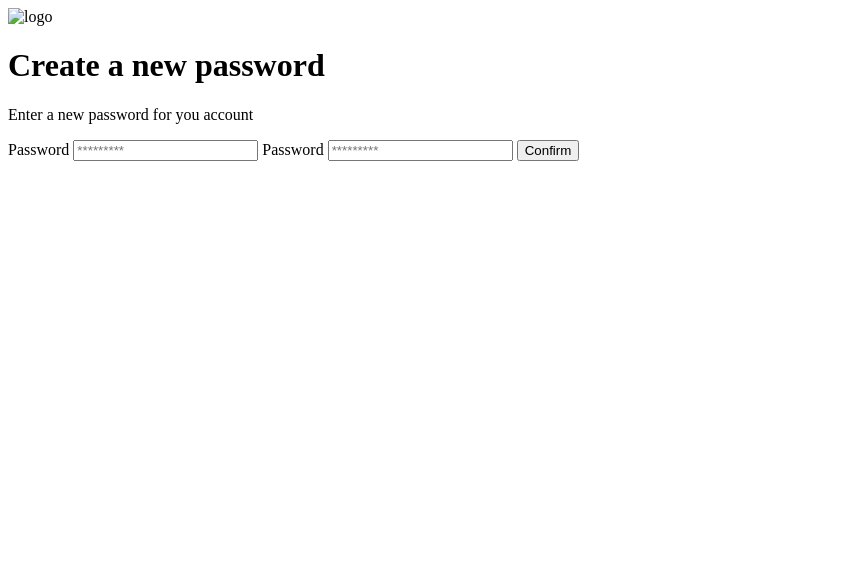
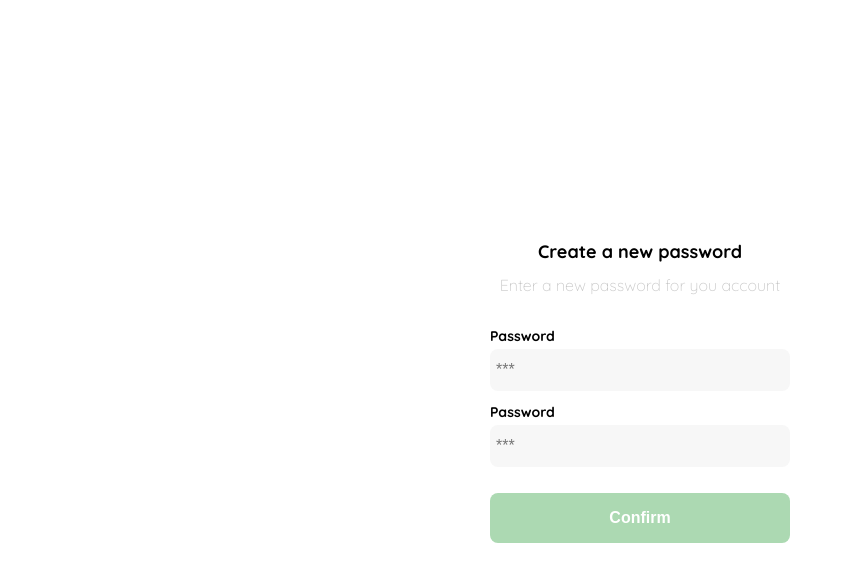
Before and after one commit to Juan1608/auth, a plain HTML site: page index.html in a window 1280 px wide. Shown: the whole page, without its empty margins (0-845 px from the left). Drawn offline with Linux system fonts and the light colour scheme.

Commit message:
cambio de logo

```diff
--- a/index.html
+++ b/index.html
@@ -1,26 +1,118 @@
 <!DOCTYPE html>
 <html lang="en">
 <head>
+    <link rel="preconnect" href="https://fonts.googleapis.com">
+    <link rel="preconnect" href="https://fonts.gstatic.com" crossorigin>
+    <link href="https://fonts.googleapis.com/css2?family=Quicksand:wght@300;500;700&display=swap" rel="stylesheet">
     <meta charset="UTF-8">
     <meta name="viewport" content="width=device-width, initial-scale=1.0">
-    <title>Recovery TEC —- en desarrollo</title>
+    <title>Recovery TEC ---- en desarrollo</title>
+    <style>
+        :root {
+          --white: #ffffff;
+          --black: #000000;
+          --very-light-pink: #C7C7C7;
+          --text-input-field: #F7F7F7;
+          --hospital-green: #ACD9B2;
+          --sm: 14px;
+          --md: 16px;
+          --lg: 18px;
+        }
+        body {
+          margin: 0;
+          font-family: 'Quicksand', sans-serif;
+        }
+        .login {
+          width: 100%;
+          height: 100vh;
+          display: grid;
+          place-items: center;
+        }
+        .form-container {
+          display: grid;
+          grid-template-rows: auto 1fr auto;
+          width: 300px;
+        }
+        .logo {
+          width: 150px;
+          margin-bottom: 48px;
+          justify-self: center;
+          display: none;
+        }
+        .title {
+          font-size: var(--lg);
+          margin-bottom: 12px;
+          text-align: center;
+        }
+        .subtitle {
+          color: var(--very-light-pink);
+          font-size: var(--md);
+          font-weight: 300;
+          margin-top: 0;
+          margin-bottom: 32px;
+          text-align: center;
+        }
+        .form {
+          display: flex;
+          flex-direction: column;
+        }
+        .label {
+          font-size: var(--sm);
+          font-weight: bold;
+          margin-bottom: 4px;
+        }
+        .input {
+          background-color: var(--text-input-field);
+          border: none;
+          border-radius: 8px;
+          height: 30px;
+          font-size: var(--md);
+          padding: 6px;
+          margin-bottom: 12px;
+        }
+        .primary-button {
+          background-color: var(--hospital-green);
+          border-radius: 8px;
+          border: none;
+          color: var(--white);
+          width: 100%;
+          cursor: pointer;
+          font-size: var(--md);
+          font-weight: bold;
+          height: 50px;
+        }
+        .login-button {
+          margin-top: 14px;
+          margin-bottom: 30px;
+        }
+
+        @media (max-width: 640px) {
+      .logo {
+        display: block;
+      }
+    }
+
+
+      </style>
+
 </head>
 <body>
-    <div>
-        <div>
-          <img src="./logo-tec.svg" alt="logo" class="logo">
+    <div class="login">
+        <div class="form-container">
+          <img src="./descarga (2).png" alt="logo" class="logo">
 
-          <h1>Create a new password</h1>
-          <p>Enter a new password for you account</p>
+          <h1 class="title">Create a new password</h1>
+          <p class="subtitle">Enter a new password for you account</p>
 
-          <form action="/">
-            <label for="password">Password</label>
-            <input type="password" id="password" placeholder="*********">
+          <form action="/" class="form">
+            <label for="password" class="label">Password</label>
+            <input type="password" id="password" placeholder="***" class="input input-password">
 
-            <label for="new-password">Password</label>
-            <input type="password" id="new-password" placeholder="*********">
+            <label for="new-password" class="label">Password</label>
+            <input type="password" id="new-password" placeholder="***" class="input input-password">
 
-            <input type="submit" value="Confirm" >
+            <input type="submit" value="Confirm" class="primary-button login-button" >
+
           </form>
         </div>
       </div>
```
